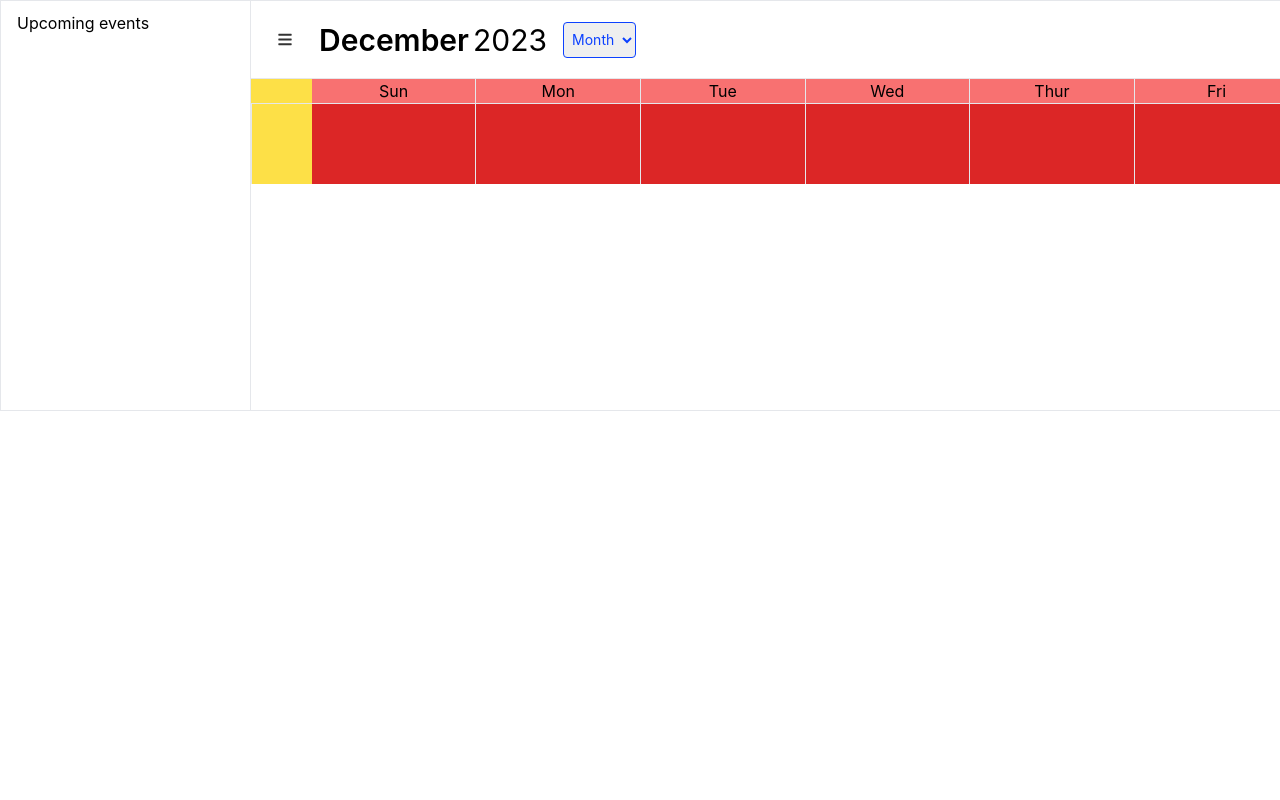
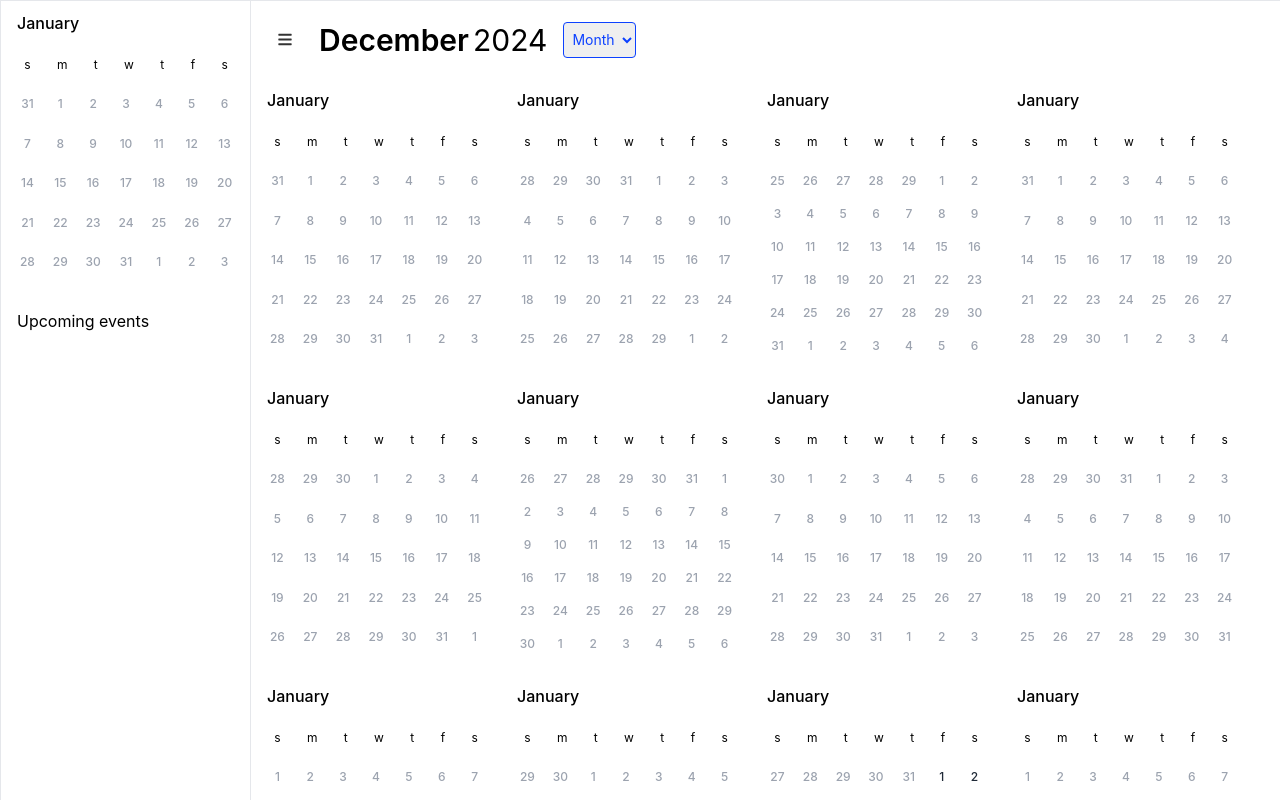
Before and after one commit to lindychi/frontend-bootcamp, a React (Create React App) app: page / in a window 1280 px wide. Shown: the top 800 px of the page. Built offline with nearby package versions, Linux system fonts and the light colour scheme.

Commit message:
리팩:calendarS

```diff
--- a/src/App.tsx
+++ b/src/App.tsx
@@ -9,22 +9,36 @@ import Arrow from "./icons/Arrow";
 import Hamburger from "./icons/Hamburger";
 import Search from "./icons/Search";
 import Plus from "./icons/Plus";
+import SevenDays from "./components/SevenDays";
+
+import WeekCalendar from "./components/WeekCalendar";
 import CalendarS from "./components/CalendarS";
-import SevenDays from "./components/SevenDays";
-import WeekM from "./components/WeekM";
 
 function App() {
-  const [selectedMonth, setSelectedMonth] = React.useState(12);
-  const [selectedYear, setSelectedYear] = React.useState(2023);
+  const [selectedMonth, setSelectedMonth] = React.useState(1);
+  const [selectedYear, setSelectedYear] = React.useState(2024);
   const targetCalendarDates: Date[] = getCalendarDates(
     selectedYear,
     selectedMonth
   );
+  const monthsArray = Array.from({ length: 12 }, (_, index) => index + 1);
 
   return (
-    <div className="calendar flex justify-start w-[1465px] h- auto border solid rgba(157, 158, 159, 0.60)">
+    <div className="calendar flex justify-start w-[1465px] h-[auto] border solid rgba(157, 158, 159, 0.60)">
       <div className="sidebar flex-col w-[250px] border-r solid rgba(157, 158, 159, 0.60)">
-        <div>{/* 미니캘린더*/}</div>
+        <div>
+          <CalendarS
+            selectedMonth={selectedMonth}
+            selectedYear={selectedYear}
+            dayList={dayList}
+          />
+        </div>
+
+        {/* <div>
+          {dayList.map((day, index) => (
+            <div key={index}>{day.short}</div>
+          ))}
+        </div> */}
 
         {/* 미니캘린더 하단*/}
         <div className="schedule w-[250px] h-[409px] py-[10px] px-[16px] gap-[10px]">
@@ -40,7 +54,7 @@ function App() {
               <Hamburger />
             </div>
             <div className="Month-title flex gap-[4px] items-center">
-              {/* 디쎔버 */}
+              {/* 월 */}
               <div className="text-3xl text-center font-semibold">
                 {getMonthString(12)}
               </div>
@@ -48,7 +62,7 @@ function App() {
               <div className="year text-3xl  text-center">{selectedYear}</div>
             </div>
 
-            {/* Month 셀렉박스    */}
+            {/* Month 셀렉박스*/}
             <select
               name="calendarType"
               id=""
@@ -74,32 +88,41 @@ function App() {
           </div>
         </div>
 
+        {/* 월력 */}
+        <div className="calendarS flex flex-wrap w-100%">
+          {monthsArray.map((month) => (
+            <div key={month}>
+              <CalendarS
+                selectedMonth={month}
+                selectedYear={selectedYear}
+                dayList={dayList}
+              />
+            </div>
+          ))}
+        </div>
+
+        {/* <div>
+          <CalendarS selectedMonth={selectedMonth} selectedYear=
+        {selectedYear} dayList={dayList} />
+        </div> */}
+
         {/* 빅달력_요일 */}
-        <div className="flex w-100% border-y solid rgba(157, 158, 159, 0.60) bg-red-400">
+        {/* <div className="flex w-100% border-y solid rgba(157, 158, 159, 0.60) bg-red-400">
           <div className="time w-[64px] bg-yellow-300"></div>
           <div className="weekM w-full">
             <SevenDays dayList={dayList} />
           </div>
         </div>
         <div>
-          <WeekM />
-        </div>
-
-        {/* 주력 */}
-        {/* <div className="flex w-100% bg-red-400">
-          <div className="timeBox w-[64px] border-l text-s bg-yellow-300"></div>
-          <div className="weekBox flex w-full h-[80px] bg-red-600 text-start">
-            <div className="w-full border-r break-words"></div>
-            <div className="w-full border-r"></div>
-            <div className="w-full border-r"></div>
-            <div className="w-full border-r"></div>
-            <div className="w-full border-r"></div>
-            <div className="w-full border-r"></div>
-            <div className="w-full border-r"></div>
-          </div>
+          {Array(16)
+            .fill(null)
+            .map((_, index) => (
+              <WeekCalendar key={index} />
+            ))}
         </div> */}
 
-        {/* <div className="mediumDay flex items-center justify-between w-100% h-[24px] border solid rgba(157, 158, 159, 0.60)">
+        {/*
+        <div className="mediumDay flex items-center justify-between w-100% h-[24px] border solid rgba(157, 158, 159, 0.60)">
           {dayList.map(({ medium }, index) => (
             <div
               key={index}
--- a/src/components/CalendarS.tsx
+++ b/src/components/CalendarS.tsx
@@ -1,16 +1,20 @@
 import React from "react";
 
 import clsx from "clsx";
-import "./App.css";
+import "../App.css";
 
 import { DateName, dayList } from "../consts/calendar";
 import { getCalendarDates, getMonthString } from "../libs/calendar";
 
-type Props = {};
+type Props = {
+  selectedMonth: number;
+  selectedYear: number;
+  dayList: DateName[];
+};
 
-export default function CalendarS({}: Props) {
-  const [selectedMonth, setSelectedMonth] = React.useState(12);
-  const [selectedYear, setSelectedYear] = React.useState(2023);
+export default function CalendarS({ selectedMonth, selectedYear }: Props) {
+  // const [selectedMonth, setSelectedMonth] = React.useState(12);
+  // const [selectedYear, setSelectedYear] = React.useState(2023);
   const targetCalendarDates: Date[] = getCalendarDates(
     selectedYear,
     selectedMonth
@@ -19,8 +23,8 @@ export default function CalendarS({}: Props) {
   return (
     // {/* 미니 캘린더-월 */}
     <div>
-      <div className="month_s flex-col w-[250px] h-[47px] py-[10px] px-[16px] font-medium">
-        {getMonthString(12)}
+      <div className="month_s lex-col w-[250px] h-[47px] py-[10px] px-[16px] font-medium">
+        {getMonthString(1)}
       </div>
       {/* 미니 캘린더-요일 */}
       <div className="day-s flex items-center justify-between w-[250px] h-[33px] p-[10px]">
--- /dev/null
+++ b/src/components/WeekCalendar.tsx
@@ -0,0 +1,28 @@
+import React from 'react'
+
+
+
+type Props = {}
+
+export default function WeekCalendar({}: Props) {
+
+return (
+
+<div>
+  {/* 주력 */}
+  {/* bg-red-400 */}
+  <div className="flex w-100% text-center ">
+    <div className="timeBox w-[64px] border-l text-s bg-yellow-300 text-xs ">0000</div>
+    <div className="weekBox flex w-full h-[80px] border-b text-start">
+      <div className="s w-full border-r  bg-gray-100 break-words"></div>
+      <div className="m w-full border-r"></div>
+      <div className="t w-full border-r"></div>
+      <div className="w w-full border-r"></div>
+      <div className="th w-full border-r"></div>
+      <div className="s w-full border-r"></div>
+      <div className="st w-full border-r bg-gray-100"></div>
+    </div>
+  </div>
+</div>
+)
+}
--- a/src/components/WeekM.tsx
+++ /dev/null
@@ -1,23 +0,0 @@
-import React from 'react'
-
-type Props = {}
-
-export default function WeekM({}: Props) {
-return (
-<div>
-  {/* 주력 */}
-  <div className="flex w-100% bg-red-400">
-    <div className="timeBox w-[64px] border-l text-s bg-yellow-300"></div>
-    <div className="weekBox flex w-full h-[80px] bg-red-600 text-start">
-      <div className="w-full border-r break-words"></div>
-      <div className="w-full border-r"></div>
-      <div className="w-full border-r"></div>
-      <div className="w-full border-r"></div>
-      <div className="w-full border-r"></div>
-      <div className="w-full border-r"></div>
-      <div className="w-full border-r"></div>
-    </div>
-  </div>
-</div>
-)
-}
```
Also changed, not shown: src/libs/calendar.ts (+10 -0 lines).
